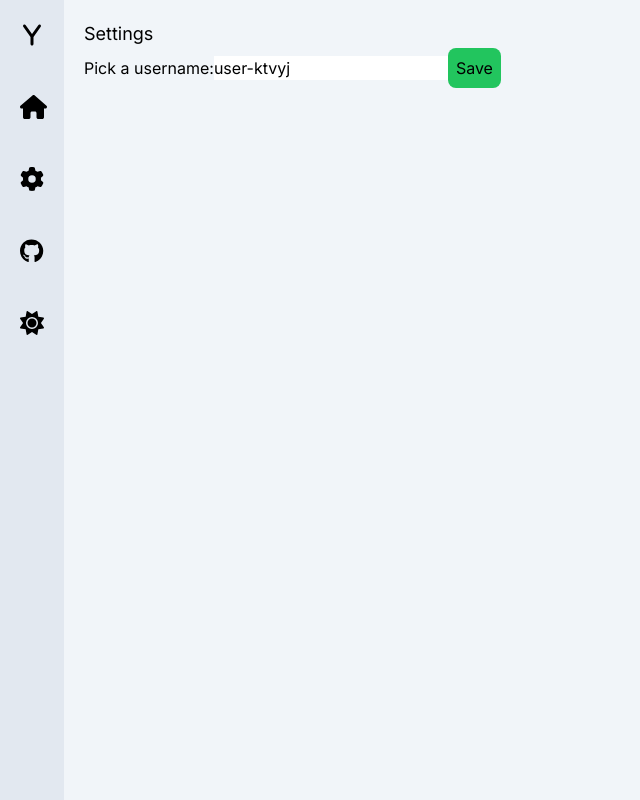
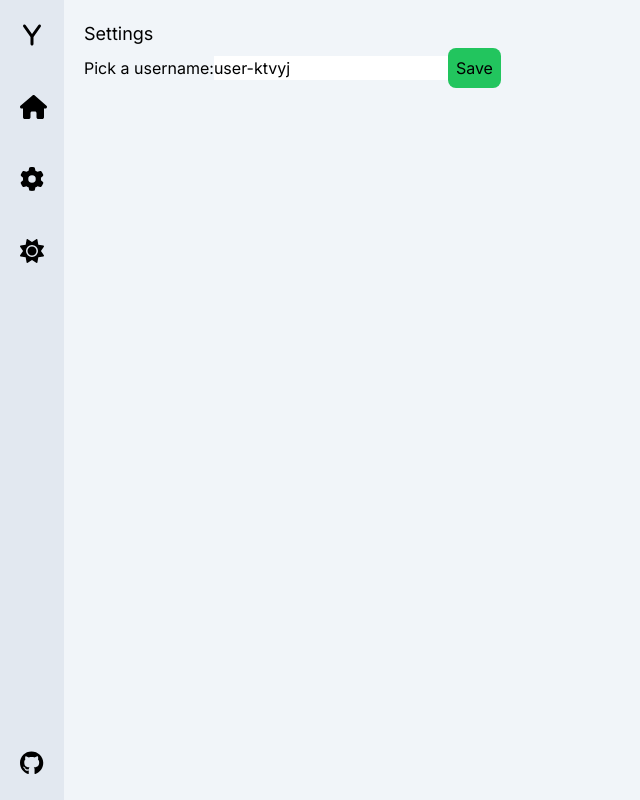
Before and after one commit to MatthewLavine/yet-another-chat-app, a Next.js app: page /settings in a window 1280 px wide. Shown: the whole page, without its empty margins (0-640 px from the left). Built offline with nearby package versions, Linux system fonts and the light colour scheme.

Commit message:
Split nav

```diff
--- a/app/ui/menu-bar.jsx
+++ b/app/ui/menu-bar.jsx
@@ -41,6 +41,7 @@ export default function MenuBar() {
   return (
     <>
       <div className="flex w-16 flex-col bg-slate-200 text-center text-2xl dark:bg-slate-800 dark:text-white">
+        <div className="flex flex-grow flex-col">
           <Link href="/" className="p-5">
             <FontAwesomeIcon icon={faY} />
           </Link>
@@ -50,6 +51,11 @@ export default function MenuBar() {
           <Link href="/settings" className="p-5">
             <FontAwesomeIcon icon={faGear} />
           </Link>
+          <button onClick={() => toggleTheme()} className="p-5">
+            <FontAwesomeIcon icon={theme === "light" ? faMoon : faSun} />
+          </button>
+        </div>
+        <div className="flex flex-col">
           <Link
             href="https://github.com/MatthewLavine/yet-another-chat-app"
             target="_blank"
@@ -57,9 +63,7 @@ export default function MenuBar() {
           >
             <FontAwesomeIcon icon={faGithub} />
           </Link>
-        <button onClick={() => toggleTheme()} className="p-5">
-          <FontAwesomeIcon icon={theme === "light" ? faMoon : faSun} />
-        </button>
+        </div>
       </div>
     </>
   );
```
Lines whose indentation alone changed are shown as unchanged.
